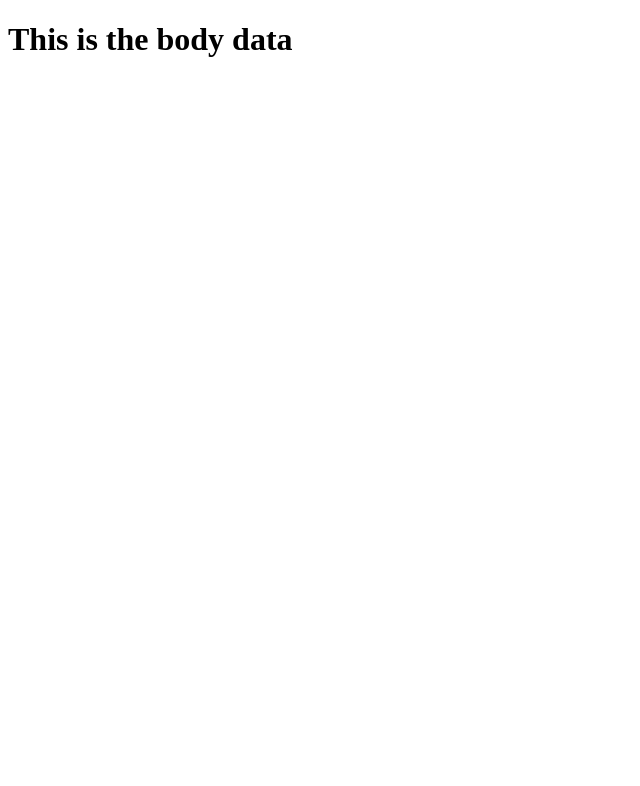
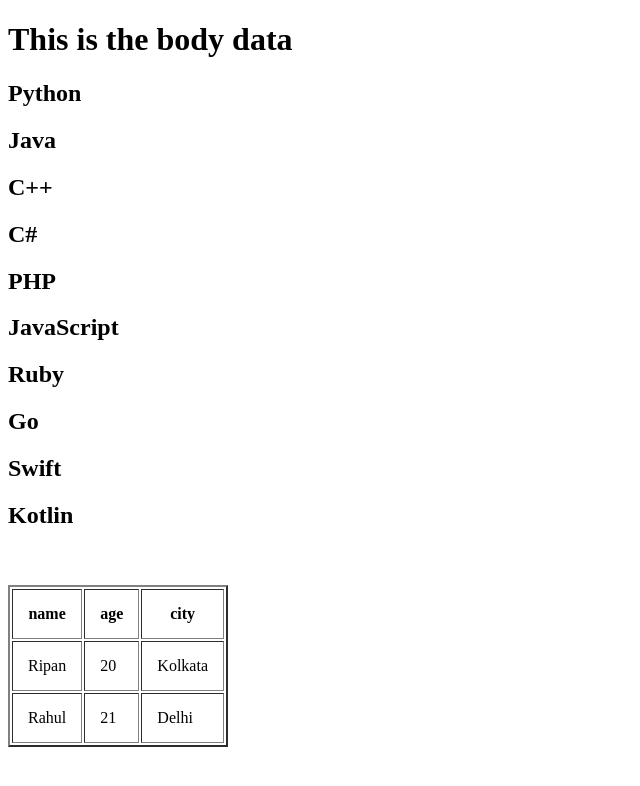
Before and after one commit to Ripan-Roy/django-pratice, a Django app: page / in a window 1280 px wide. Shown: the top 786 px of the page, without its empty margins (0-640 px from the left). Run offline with Django 4.2, Linux system fonts and the light colour scheme.

Commit message:
used django template with for loop

```diff
--- a/mysite/views.py
+++ b/mysite/views.py
@@ -6,6 +6,11 @@ def homePage(request):
     data = {
         'title': 'Home Page',
         'bdata': 'This is the body data',
+        'clist': ['Python', 'Java', 'C++', 'C#', 'PHP', 'JavaScript', 'Ruby', 'Go', 'Swift', 'Kotlin'],
+        'student_details' : [
+            {'name':'Ripan', 'age': 20, 'city':'Kolkata'},
+            {'name':'Rahul', 'age': 21, 'city':'Delhi'}
+        ]
     }
     return render(request, "index.html", data)
 
--- a/templates/index.html
+++ b/templates/index.html
@@ -20,6 +20,26 @@
       </p>
     <![endif]-->
     <h1>{{bdata}}</h1>
+    {% for n in clist %}
+    <h2>{{n}}</h2>
+    {% endfor %}
+
+    <br />
+    <br />
+    <table border="2" cellpadding="15">
+      <tr>
+        <th>name</th>
+        <th>age</th>
+        <th>city</th>
+      </tr>
+        {% for n in student_details %}
+        <tr>
+            <td>{{n.name}}</td>
+            <td>{{n.age}}</td>
+            <td>{{n.city}}</td>
+        </tr>
+        {% endfor %}
+    </table>
   </body>
   <script src="" async defer></script>
 </html>
```
